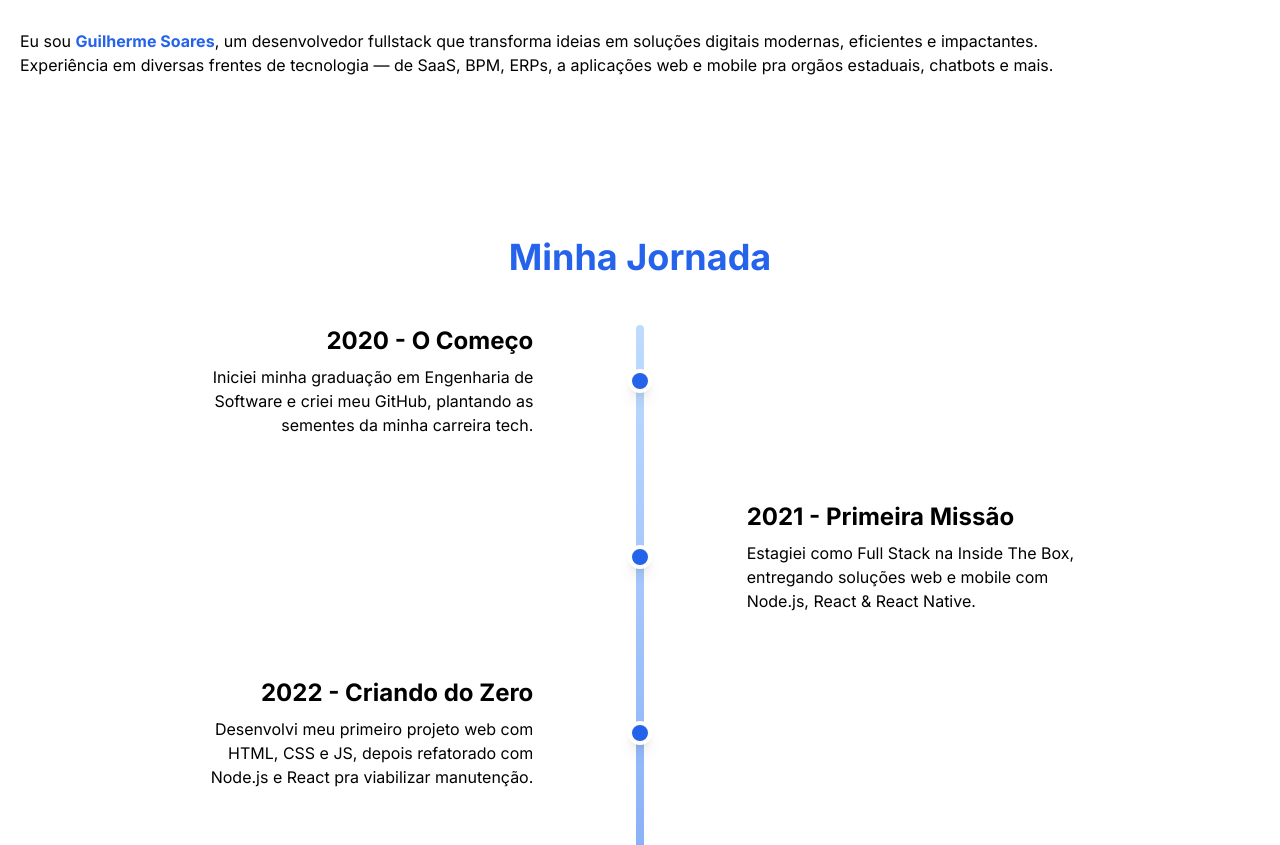
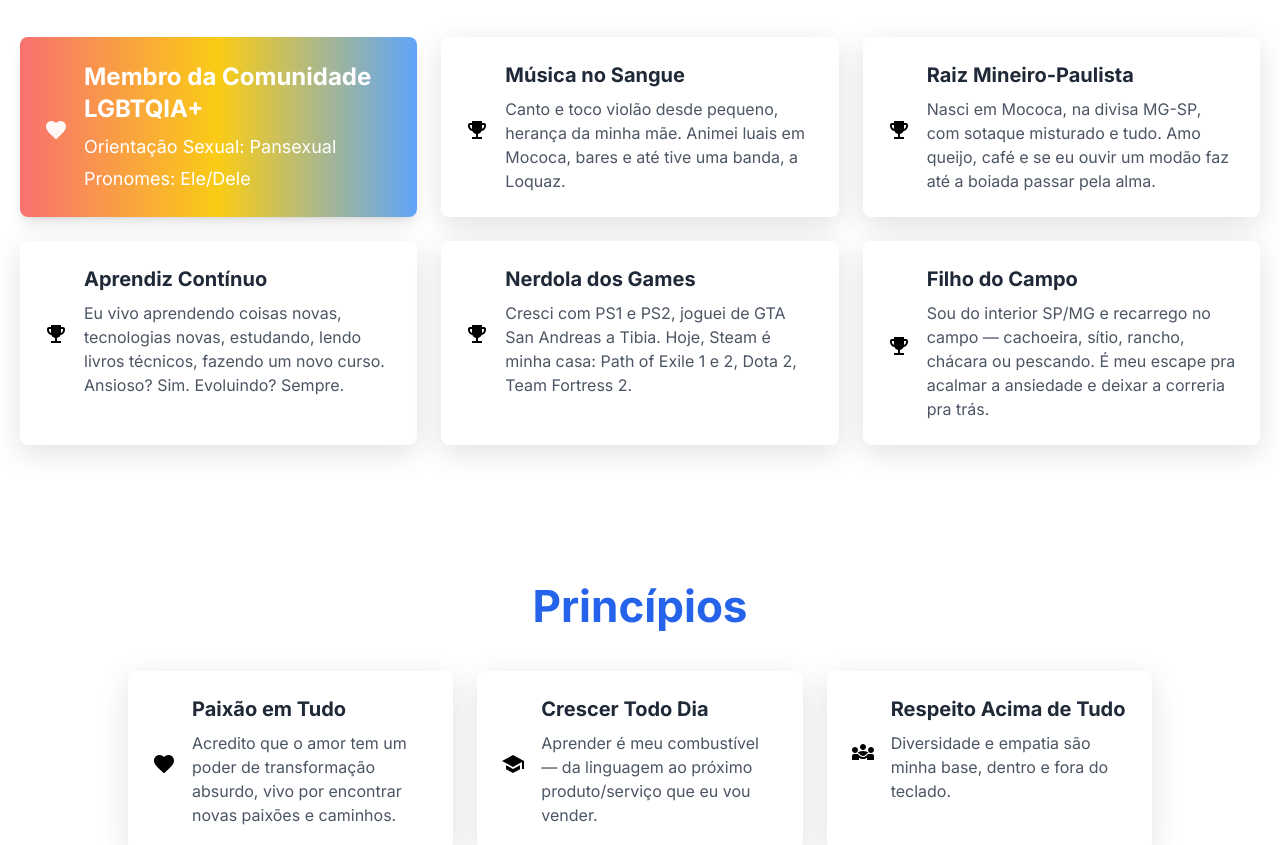
Before and after one commit to guisoaresdev/soaresdev-blogfolio, a Next.js app: page /about in a window 1280 px wide. Shown: the part 693-1538 px from the top of the page. Built offline with nearby package versions, Linux system fonts and the light colour scheme.

Commit message:
feat(about): Fun-Facts, Principles and Roadmap Components

```diff
--- /dev/null
+++ b/src/app/_components/fun-fact-card.tsx
@@ -0,0 +1,30 @@
+// src/components/fun-fact-card.tsx
+import { ReactNode } from "react";
+
+interface FunFactCardProps {
+  icon: ReactNode; // Para passar o Material Icon
+  title: string;
+  description: string;
+  className?: string; // Pra customizar o estilo, como o arco-íris
+}
+
+export default function FunFactCard({
+  icon,
+  title,
+  description,
+  className = "",
+}: FunFactCardProps) {
+  return (
+    <div
+      className={`p-6 rounded-lg shadow-md bg-white hover:shadow-lg transition-shadow duration-300 animate-fade-in ${className}`}
+    >
+      <div className="flex items-center space-x-4">
+        <div className="text-3xl">{icon}</div>
+        <div>
+          <h3 className="text-xl font-bold text-gray-800">{title}</h3>
+          <p className="text-gray-600 mt-2">{description}</p>
+        </div>
+      </div>
+    </div>
+  );
+}
--- /dev/null
+++ b/src/app/_components/pride-card.tsx
@@ -0,0 +1,35 @@
+import { ReactNode } from "react";
+
+interface PrideCardProps {
+  icon: ReactNode;
+  title: string;
+  lines: string[]; // Array pra linhas separadas
+  className?: string;
+}
+
+export default function PrideCard({
+  icon,
+  title,
+  lines,
+  className = "",
+}: PrideCardProps) {
+  return (
+    <div
+      className={`p-6 rounded-lg shadow-lg bg-gradient-to-r from-red-400 via-yellow-400 via-green-400 to-blue-400 text-white transform hover:scale-105 transition-all duration-300 ${className}`}
+    >
+      <div className="flex items-center space-x-4">
+        <div className="text-4xl animate-pulse">{icon}</div>
+        <div>
+          <h3 className="text-2xl font-bold">{title}</h3>
+          <ul className="mt-2 space-y-1">
+            {lines.map((line, index) => (
+              <li key={index} className="text-lg">
+                {line}
+              </li>
+            ))}
+          </ul>
+        </div>
+      </div>
+    </div>
+  );
+}
--- /dev/null
+++ b/src/app/_components/roadmap-item.tsx
@@ -0,0 +1,61 @@
+import { ReactNode } from "react";
+
+interface RoadmapItemProps {
+  year: string;
+  title: string;
+  description: string;
+  isLeft?: boolean; // Define se o texto vai à esquerda ou direita
+  highlight?: boolean; // Pra itens especiais (ex.: graduação)
+  icon?: ReactNode; // Ícone opcional
+}
+
+export function RoadmapItem({
+  year,
+  title,
+  description,
+  isLeft = false,
+  highlight = false,
+  icon,
+}: RoadmapItemProps) {
+  return (
+    <div className="relative mb-16 flex items-center justify-between group">
+      {isLeft ? (
+        <div className="w-5/12 text-right pr-8 transition-all group-hover:scale-105">
+          <h3 className="text-2xl font-bold accent-1">
+            {year} - {icon} {title}
+          </h3>
+          <p className="accent-1 mt-2">{description}</p>
+        </div>
+      ) : (
+        <div className="w-5/12"></div>
+      )}
+      <div className="w-2/12 flex justify-center">
+        <span
+          className={`w-6 h-6 ${
+            highlight
+              ? "bg-blue-800 w-8 h-8 border-blue-200 animate-pulse"
+              : "bg-blue-600"
+          } rounded-full z-10 border-4 border-white shadow-lg`}
+        ></span>
+      </div>
+      {!isLeft ? (
+        <div
+          className={`w-5/12 pl-8 transition-all group-hover:scale-105 ${
+            highlight ? "bg-blue-50 p-4 rounded-lg shadow-md" : ""
+          }`}
+        >
+          <h3
+            className={`text-2xl font-bold ${highlight ? "text-blue-800" : "accent-1"}`}
+          >
+            {year} - {icon} {title}
+          </h3>
+          <p className={highlight ? "text-black mt-2" : "accent-1 mt-2"}>
+            {description}
+          </p>
+        </div>
+      ) : (
+        <div className="w-5/12"></div>
+      )}
+    </div>
+  );
+}
--- /dev/null
+++ b/src/app/_components/section.tsx
@@ -0,0 +1,18 @@
+import { ReactNode } from "react";
+
+interface SectionProps {
+  title: string;
+  children: ReactNode;
+  className?: string;
+}
+
+export function Section({ title, children, className = "" }: SectionProps) {
+  return (
+    <div className={`mb-20 ${className}`}>
+      <h2 className="text-6xl text-blue-600 font-bold mb-8 text-center">
+        {title}
+      </h2>
+      {children}
+    </div>
+  );
+}
--- /dev/null
+++ b/src/app/_components/timeline.tsx
@@ -0,0 +1,17 @@
+import { ReactNode } from "react";
+import { Section } from "./section";
+
+interface TimelineProps {
+  children: ReactNode;
+}
+
+export function Timeline({ children }: TimelineProps) {
+  return (
+    <Section title="Minha Jornada" className="mt-40">
+      <div className="relative max-w-4xl mx-auto">
+        <div className="absolute inset-0 w-2 bg-gradient-to-b from-blue-200 to-blue-600 mx-auto rounded-full"></div>
+        {children}
+      </div>
+    </Section>
+  );
+}
--- a/src/app/about/page.tsx
+++ b/src/app/about/page.tsx
@@ -1,169 +1,141 @@
+// src/app/about/page.tsx
 import Container from "../_components/container";
 import EmojiEventsIcon from "@mui/icons-material/EmojiEvents";
+import FavoriteIcon from "@mui/icons-material/Favorite";
+import SchoolIcon from "@mui/icons-material/School";
+import Diversity3Icon from "@mui/icons-material/Diversity3";
 import { Hero } from "../_components/hero";
+import FunFactCard from "../_components/fun-fact-card";
+import PrideCard from "../_components/pride-card";
+import { Section } from "../_components/section";
+import { Timeline } from "../_components/timeline";
+import { RoadmapItem } from "../_components/roadmap-item";
 
 export default async function AboutPage() {
   return (
     <Container>
       <Hero />
       <section className="container py-12 mx-auto">
-        <h1 className="text-6xl text-blue-600 font-bold tracking-tight mb-6">
-          Sobre Mim
-        </h1>
-        <div className="prose max-w-none accent-1 mb-20">
-          <p>
-            Eu sou <b className="text-blue-600">Guilherme Soares</b>, um
-            desenvolvedor fullstack que transforma ideias em soluções digitais
-            modernas, eficientes e impactantes.
-          </p>
-          <p>
-            Experiência em diversas frentes de tecnologia — de SaaS, BPM, ERPs,
-            a aplicações web e mobile pra orgãos estaduais, chatbots e mais.
-          </p>
-        </div>
+        {/* Fun Facts */}
+        <Section title="Coisas Legais Sobre Mim">
+          <div className="grid grid-cols-1 md:grid-cols-2 lg:grid-cols-3 gap-6">
+            <PrideCard
+              icon={<FavoriteIcon />}
+              title="Membro da Comunidade LGBTQIA+"
+              lines={["Orientação Sexual: Pansexual", "Pronomes: Ele/Dele"]}
+            />
+            <FunFactCard
+              icon={<EmojiEventsIcon />}
+              title="Música no Sangue"
+              description="Canto e toco violão desde pequeno, herança da minha mãe. Animei luais em Mococa, bares e até tive uma banda, a Loquaz."
+            />
+            <FunFactCard
+              icon={<EmojiEventsIcon />}
+              title="Raiz Mineiro-Paulista"
+              description="Nasci em Mococa, na divisa MG-SP, com sotaque misturado e tudo. Amo queijo, café e se eu ouvir um modão faz até a boiada passar pela alma."
+            />
+            <FunFactCard
+              icon={<EmojiEventsIcon />}
+              title="Aprendiz Contínuo"
+              description="Eu vivo aprendendo coisas novas, tecnologias novas, estudando, lendo livros técnicos, fazendo um novo curso. Ansioso? Sim. Evoluindo? Sempre."
+            />
+            <FunFactCard
+              icon={<EmojiEventsIcon />}
+              title="Nerdola dos Games"
+              description="Cresci com PS1 e PS2, joguei de GTA San Andreas a Tibia. Hoje, Steam é minha casa: Path of Exile 1 e 2, Dota 2, Team Fortress 2."
+            />
+            <FunFactCard
+              icon={<EmojiEventsIcon />}
+              title="Filho do Campo"
+              description="Sou do interior SP/MG e recarrego no campo — cachoeira, sítio, rancho, chácara ou pescando. É meu escape pra acalmar a ansiedade e deixar a correria pra trás."
+            />
+          </div>
+        </Section>
 
-        {/* Seção do Roadmap */}
-        <div className="mt-40">
-          <h2 className="text-4xl text-blue-600 font-bold mb-12 text-center animate-fade-in">
-            Minha Jornada
-          </h2>
-          <div className="relative max-w-4xl mx-auto">
-            {/* Linha central estilizada */}
-            <div className="absolute inset-0 w-2 bg-gradient-to-b from-blue-200 to-blue-600 mx-auto rounded-full"></div>
+        {/* Princípios */}
+        <Section title="Princípios" className="py-12 rounded-xl">
+          <div className="grid grid-cols-1 md:grid-cols-3 gap-6 max-w-5xl mx-auto">
+            <FunFactCard
+              icon={<FavoriteIcon />}
+              title="Paixão em Tudo"
+              description="Acredito que o amor tem um poder de transformação absurdo, vivo por encontrar novas paixões e caminhos."
+              className="bg-white"
+            />
+            <FunFactCard
+              icon={<SchoolIcon />}
+              title="Crescer Todo Dia"
+              description="Aprender é meu combustível — da linguagem ao próximo produto/serviço que eu vou vender."
+              className="bg-white"
+            />
+            <FunFactCard
+              icon={<Diversity3Icon />}
+              title="Respeito Acima de Tudo"
+              description="Diversidade e empatia são minha base, dentro e fora do teclado."
+              className="bg-white"
+            />
+          </div>
+        </Section>
 
-            {/* Item do Roadmap */}
-            <div className="relative mb-16 flex items-center justify-between group">
-              <div className="w-5/12 text-right pr-8 transition-all group-hover:scale-105">
-                <h3 className="text-2xl font-bold accent-1">2020 - O Começo</h3>
-                <p className="accent-1 mt-2">
-                  Iniciei minha graduação em Engenharia de Software e criei meu
-                  GitHub, plantando as sementes da minha carreira tech.
-                </p>
-              </div>
-              <div className="w-2/12 flex justify-center">
-                <span className="w-6 h-6 bg-blue-600 rounded-full z-10 border-4 border-white shadow-lg"></span>
-              </div>
-              <div className="w-5/12"></div>
-            </div>
-
-            <div className="relative mb-16 flex items-center justify-between group">
-              <div className="w-5/12"></div>
-              <div className="w-2/12 flex justify-center">
-                <span className="w-6 h-6 bg-blue-600 rounded-full z-10 border-4 border-white shadow-lg"></span>
-              </div>
-              <div className="w-5/12 pl-8 transition-all group-hover:scale-105">
-                <h3 className="text-2xl font-bold accent-1">
-                  2021 - Primeira Missão
-                </h3>
-                <p className="accent-1 mt-2">
-                  Estagiei como Full Stack na Inside The Box, entregando
-                  soluções web e mobile com Node.js, React & React Native.
-                </p>
-              </div>
-            </div>
-
-            <div className="relative mb-16 flex items-center justify-between group">
-              <div className="w-5/12 text-right pr-8 transition-all group-hover:scale-105">
-                <h3 className="text-2xl font-bold accent-1">
-                  2022 - Criando do Zero
-                </h3>
-                <p className="accent-1 mt-2">
-                  Desenvolvi meu primeiro projeto web com HTML, CSS e JS, depois
-                  refatorado com Node.js e React pra viabilizar manutenção.
-                </p>
-              </div>
-              <div className="w-2/12 flex justify-center">
-                <span className="w-6 h-6 bg-blue-600 rounded-full z-10 border-4 border-white shadow-lg"></span>
-              </div>
-              <div className="w-5/12"></div>
-            </div>
-
-            <div className="relative mb-16 flex items-center justify-between group">
-              <div className="w-5/12"></div>
-              <div className="w-2/12 flex justify-center">
-                <span className="w-6 h-6 bg-blue-600 rounded-full z-10 border-4 border-white shadow-lg"></span>
-              </div>
-              <div className="w-5/12 pl-8 transition-all group-hover:scale-105">
-                <h3 className="text-2xl font-bold accent-1">
-                  2023 - Mãos na Massa
-                </h3>
-                <p className="accent-1 mt-2">
-                  Explorei novos horizontes com projetos pessoais: microserviços
-                  em Spring Boot, apps mobile em React Native pra construção de
-                  um portfólio afiado.
-                </p>
-              </div>
-            </div>
-
-            <div className="relative mb-16 flex items-center justify-between group">
-              <div className="w-5/12 text-right pr-8 transition-all group-hover:scale-105">
-                <h3 className="text-2xl font-bold accent-1">
-                  2024/1 - Freelancer
-                </h3>
-                <p className="accent-1 mt-2">
-                  Iniciei no Fluig (TOTVS), criando processos, datasets,
-                  widgets, e realizando integrações com APIs para gigantes como
-                  Grupo Décio e ENGPAC.
-                </p>
-              </div>
-              <div className="w-2/12 flex justify-center">
-                <span className="w-6 h-6 bg-blue-600 rounded-full z-10 border-4 border-white shadow-lg"></span>
-              </div>
-              <div className="w-5/12"></div>
-            </div>
-
-            <div className="relative mb-16 flex items-center justify-between group">
-              <div className="w-5/12"></div>
-              <div className="w-2/12 flex justify-center">
-                <span className="w-6 h-6 bg-blue-600 rounded-full z-10 border-4 border-white shadow-lg"></span>
-              </div>
-              <div className="w-5/12 pl-8 transition-all group-hover:scale-105">
-                <h3 className="text-2xl font-bold accent-1">
-                  2024/1 - Impacto na Saúde
-                </h3>
-                <p className="accent-1 mt-2">
-                  Participei da construção de um chatbot integrado ao WhatsApp
-                  como Full Stack para o CIEVS-CG, melhorando o controle
-                  epidemiológico.
-                </p>
-              </div>
-            </div>
-
-            <div className="relative mb-16 flex items-center justify-between group">
-              <div className="w-5/12 text-right pr-8 transition-all group-hover:scale-105">
-                <h3 className="text-2xl font-bold accent-1">
-                  2024/2 - Liderança em Ação
-                </h3>
-                <p className="accent-1 mt-2">
-                  Liderei o desenvolvimento e manutenção de um sistema de gestão
-                  de pacientes pro SEP da UFMS, aumentando escalabilidade e
-                  observabilidade.
-                </p>
-              </div>
-              <div className="w-2/12 flex justify-center">
-                <span className="w-6 h-6 bg-blue-600 rounded-full z-10 border-4 border-white shadow-lg"></span>
-              </div>
-              <div className="w-5/12"></div>
-            </div>
-
-            <div className="relative mb-16 flex items-center justify-between group">
-              <div className="w-5/12"></div>
-              <div className="w-2/12 flex justify-center">
-                <span className="w-8 h-8 bg-blue-800 rounded-full z-10 border-4 border-blue-200 shadow-xl animate-pulse"></span>
-              </div>
-              <div className="w-5/12 pl-8 transition-all group-hover:scale-105 bg-blue-50 p-4 rounded-lg shadow-md">
-                <h3 className="text-2xl font-bold text-blue-800">
-                  2025 - <EmojiEventsIcon /> Bacharel em Engenharia de Software
-                </h3>
-                <p className="text-black mt-2">
-                  Formado em Engenharia de Software pela UFMS, talvez um dos
-                  melhores cursos do país, alinhado ao SWEBOK. Uma jornada que
-                  me moldou como profissional de elite.
-                </p>
-              </div>
-            </div>
-          </div>
-        </div>
+        {/* Roadmap */}
+        <Timeline>
+          <RoadmapItem
+            year="2020"
+            title="O Começo"
+            description="Iniciei minha graduação em Engenharia de Software e criei meu GitHub, plantando as sementes da minha carreira tech."
+            isLeft
+          />
+          <RoadmapItem
+            year="2021"
+            title="Primeira Missão"
+            description="Estagiei como Full Stack na Inside The Box, entregando soluções web e mobile com Node.js, React & React Native."
+          />
+          <RoadmapItem
+            year="2022"
+            title="Criando do Zero"
+            description="Desenvolvi meu primeiro projeto web com HTML, CSS e JS, depois refatorado com Node.js e React pra viabilizar manutenção."
+            isLeft
+          />
+          <RoadmapItem
+            year="2023"
+            title="Mãos na Massa"
+            description="Explorei novos horizontes com projetos pessoais: microserviços em Spring Boot, apps mobile em React Native pra construção de um portfólio afiado."
+          />
+          <RoadmapItem
+            year="2024/1"
+            title="Freelancer"
+            description="Iniciei no Fluig (TOTVS), criando processos, datasets, widgets, e realizando integrações com APIs para gigantes como Grupo Décio e ENGPAC."
+            isLeft
+          />
+          <RoadmapItem
+            year="2024/1"
+            title="Impacto na Saúde"
+            description="Participei da construção de um chatbot integrado ao WhatsApp como Full Stack para o CIEVS-CG, melhorando o controle epidemiológico."
+          />
+          <RoadmapItem
+            year="2024/2"
+            title="Liderança em Ação"
+            description="Liderei o desenvolvimento e manutenção de um sistema de gestão de pacientes pro SEP da UFMS, aumentando escalabilidade e observabilidade."
+            isLeft
+          />
+          <RoadmapItem
+            year="2025"
+            title="Bacharel em Engenharia de Software"
+            description="Formado em Engenharia de Software pela UFMS, talvez um dos melhores cursos do país, alinhado ao SWEBOK. Uma jornada que me moldou como profissional de elite."
+            highlight
+            icon={<EmojiEventsIcon />}
+          />
+          <RoadmapItem
+            year="2025"
+            title="Pró-Reforma"
+            description="Desenvolvedor backend no Pró-Reforma, uma REST API em Node.js para cálculo e precificação no setor moveleiro e imobiliário, com modelo Whitelabel para customização. Gerenciamento via Azure DevOps, com deploy automatizado e análise de código no SonarQube."
+            isLeft
+          />
+          <RoadmapItem
+            year="2025"
+            title="Matemática pra IA"
+            description="Colaborei com a Outlier refinando modelos de IA pra resolver problemas matemáticos. Usei cálculo avançado — limites, derivadas, integrais — contribuindo para modelos mais inteligentes e confiáveis."
+          />
+        </Timeline>
       </section>
     </Container>
   );
```
